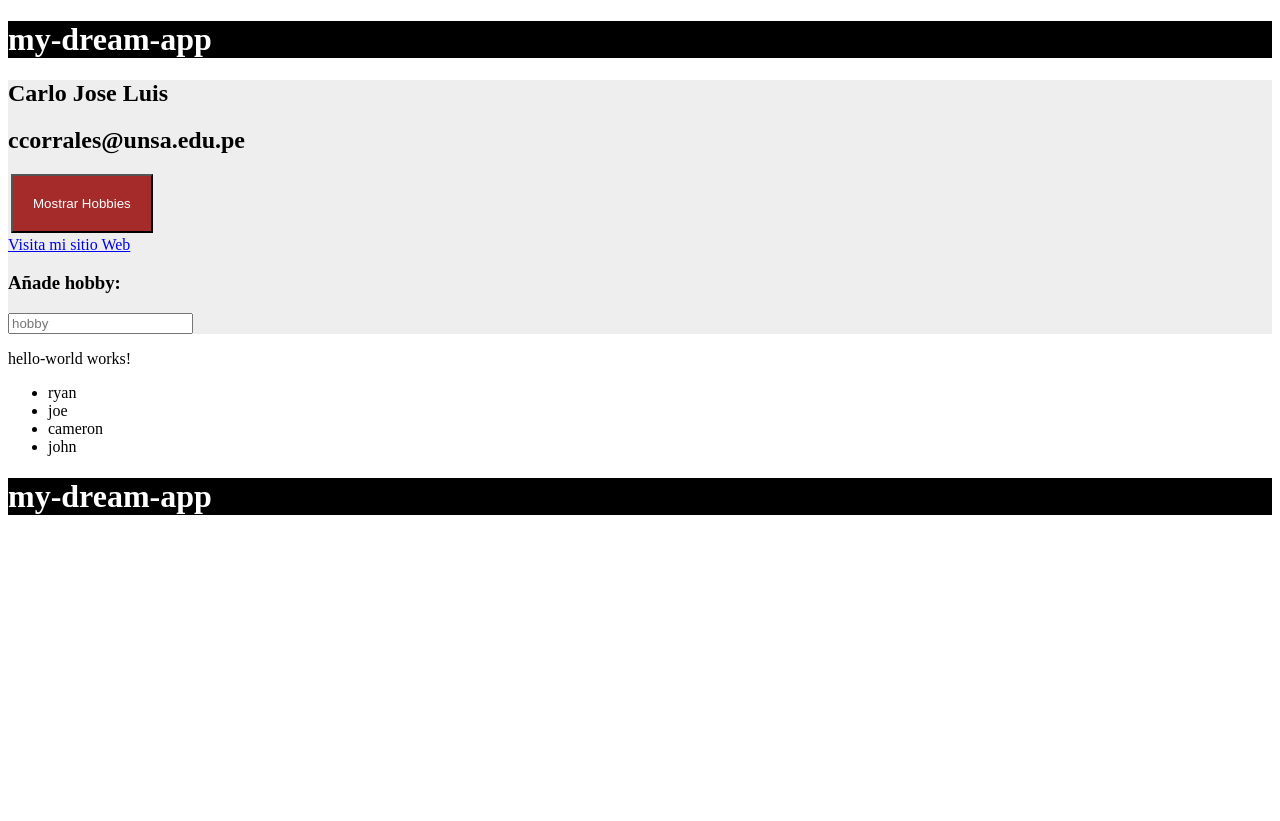
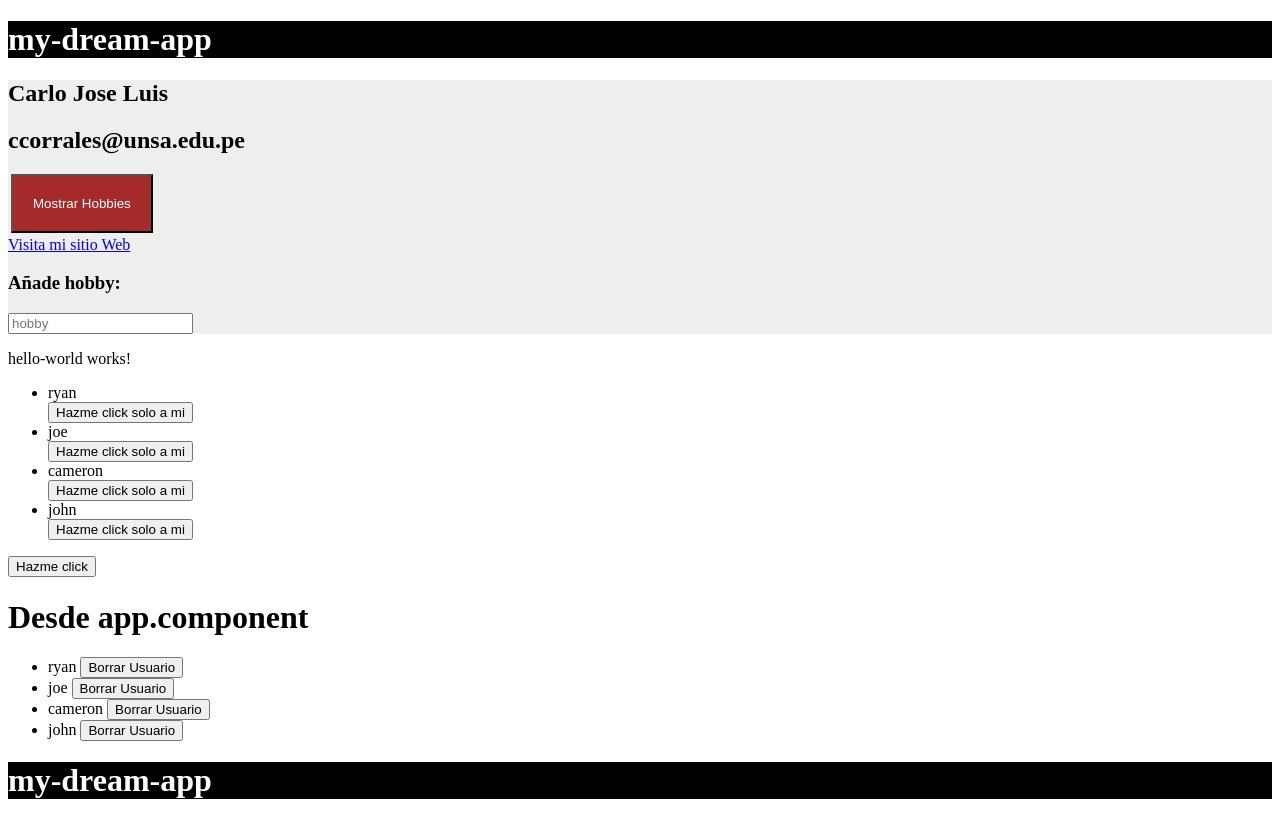
Before and after one commit to CarloCorralesD/Angular, an Angular app: page / in a window 1280 px wide. Before the commit the page ends 800 px from the top, so only its background shows below. Built offline with nearby package versions, Linux system fonts and the light colour scheme.

Commit message:
agregando botones

```diff
--- a/src/app/app.component.html
+++ b/src/app/app.component.html
@@ -33,6 +33,15 @@
     <app-user *ngFor="let user of users" [nameUser]="user"></app-user>
 </ul>
 
+<button (click)="sayHello()">Hazme click</button>
+
+<h1>Desde app.component</h1>
+<ul>
+  <li *ngFor="let user of users">
+    {{ user }}  <button (click)="deleteUser(user)">Borrar Usuario</button>
+  </li>
+</ul>
+
 <!-- <div class="ash">
   <h3>Modifica el contenido:</h3>
   <label for="name">Name: </label>
--- a/src/app/app.component.ts
+++ b/src/app/app.component.ts
@@ -19,6 +19,17 @@
   webpage : string;
   hobbies : string[];
   showHobbies : boolean;
+
+  sayHello() {
+	  alert("Hola Desde app.component");
+  }
+  deleteUser(user) {
+	  for(let i=0; i<this.users.length; i++) {
+		  if (user==this.users[i]) {
+			  this.users.splice(i,1);
+		  }
+	  }
+  }
 
   constructor() { //private postService: PostService) {
   	console.log("Constructor working...");
--- a/src/app/user/user.component.html
+++ b/src/app/user/user.component.html
@@ -1 +1,2 @@
 <li>{{ nameUser }}</li>
+<button (click)=sayhello(nameUser)>Hazme click solo a mi</button>
--- a/src/app/user/user.component.ts
+++ b/src/app/user/user.component.ts
@@ -8,6 +8,9 @@
 export class UserComponent implements OnInit {
   @Input() nameUser;
 
+  sayhello(nameUser) {
+    alert("Hola "+nameUser);
+  }
   constructor() { }
 
   ngOnInit(): void {
```
